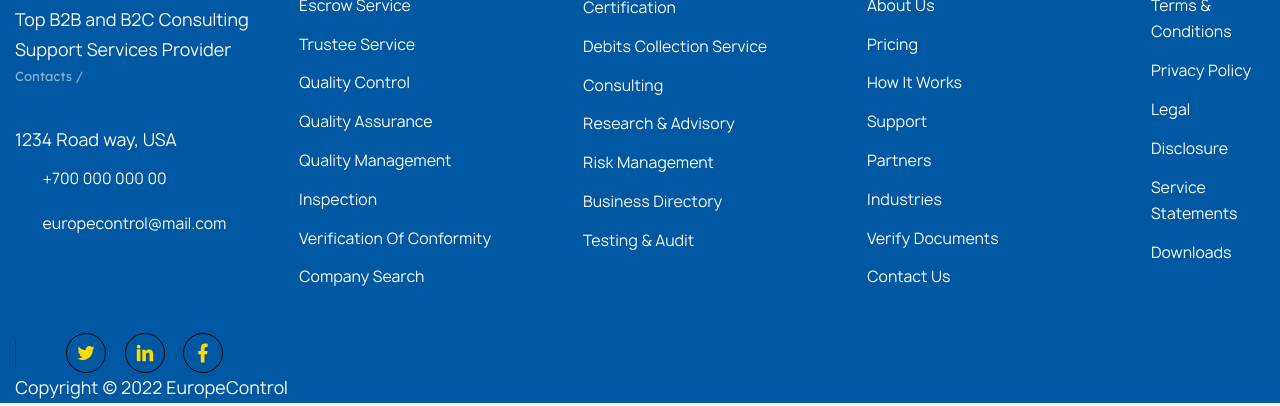
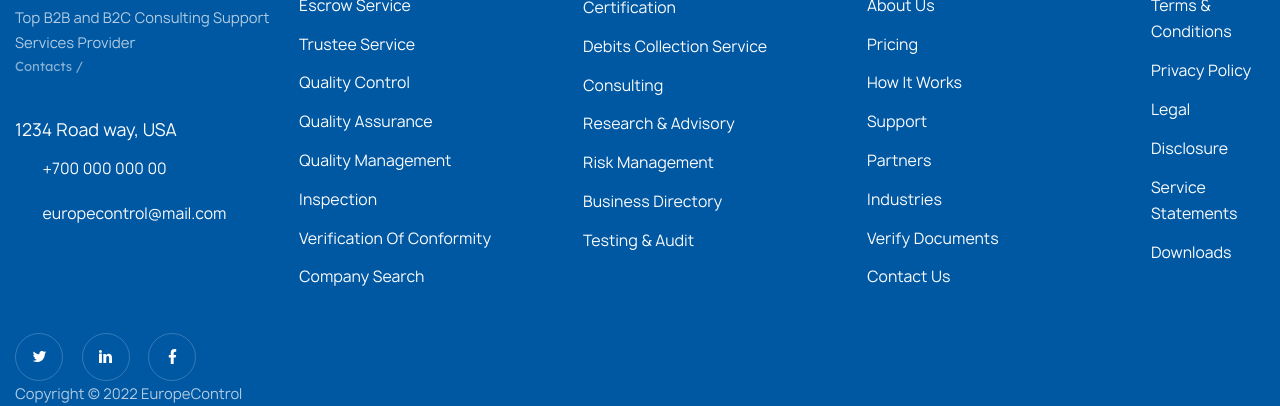
Before and after one commit to BakaySerg/europe-control, a website: page app/index.html in a window 1280 px wide. Shown: the part 877-1283 px from the top of the page. Drawn offline with nearby package versions, Linux system fonts and the light colour scheme; files that its build step writes are made by us from their sources; files whose address does not match are found by name.

Commit message:
footer - 80%

```diff
--- a/app/index.html
+++ b/app/index.html
@@ -49,6 +49,20 @@
 			<path fill="none" stroke="currentColor" stroke-linejoin="round" stroke-linecap="round" stroke-miterlimit="4" stroke-width="4.3636" d="M41.18 28.509l12.8-12.8-12.8-12.8"></path>
 			<path fill="none" stroke="currentColor" stroke-linejoin="round" stroke-linecap="round" stroke-miterlimit="4" stroke-width="4.3636" d="M4.202 15.707l49.778-0"></path>
 		</symbol>
+		<symbol id="i-map" viewBox="0 0 32 32">
+			<path fill="none" stroke="currentColor" stroke-linejoin="round" stroke-linecap="round" stroke-miterlimit="4" stroke-width="2" d="M16 17.333c-2.209 0-4-1.791-4-4s1.791-4 4-4c2.209 0 4 1.791 4 4s-1.791 4-4 4z"></path>
+			<path fill="none" stroke="currentColor" stroke-linejoin="round" stroke-linecap="round" stroke-miterlimit="4" stroke-width="2" d="M16 28c0 0-9.333-7.667-9.333-14.667 0-5.155 4.179-9.333 9.333-9.333s9.333 4.179 9.333 9.333c0 7-9.333 14.667-9.333 14.667z"></path>
+		</symbol>
+		<symbol id="i-tube" viewBox="0 0 37 32">
+			<path fill="none" stroke="currentColor" stroke-linejoin="round" stroke-linecap="round" stroke-miterlimit="4" stroke-width="2.5263" d="M10.088 10.088l-3.469-3.469"></path>
+			<path fill="none" stroke="currentColor" stroke-linejoin="round" stroke-linecap="round" stroke-miterlimit="4" stroke-width="2.5263" d="M18.526 6.602v-4.918"></path>
+			<path fill="none" stroke="currentColor" stroke-linejoin="round" stroke-linecap="round" stroke-miterlimit="4" stroke-width="2.5263" d="M26.964 10.088l3.469-3.469"></path>
+			<path fill="none" stroke="currentColor" stroke-linejoin="round" stroke-linecap="round" stroke-miterlimit="4" stroke-width="2.5263" d="M29.363 30.316h2.637c1.861 0 3.368-1.507 3.368-3.368v-1.708c0-1.733-0.889-3.345-2.361-4.35-3.633-2.477-8.753-4.047-14.481-4.047s-10.848 1.57-14.481 4.049c-1.472 1.005-2.361 2.617-2.361 4.349v1.708c0 1.861 1.507 3.368 3.368 3.368h2.637c1.395 0 2.526-1.132 2.526-2.526v-2.296c0-0.517 0.305-0.995 0.787-1.182 2.233-0.866 4.793-1.364 7.523-1.364s5.29 0.499 7.523 1.364c0.482 0.187 0.787 0.665 0.787 1.182v2.296c0 1.395 1.132 2.526 2.526 2.526v0z"></path>
+		</symbol>
+		<symbol id="i-email" viewBox="0 0 32 32">
+			<path fill="none" stroke="currentColor" stroke-linejoin="round" stroke-linecap="round" stroke-miterlimit="4" stroke-width="2" d="M10 13l3.901 2.405c0.631 0.389 1.358 0.595 2.099 0.595s1.468-0.206 2.099-0.595l3.901-2.405"></path>
+			<path fill="none" stroke="currentColor" stroke-linejoin="round" stroke-linecap="round" stroke-miterlimit="4" stroke-width="2" d="M24 6.667h-16c-2.209 0-4 1.791-4 4v10.667c0 2.209 1.791 4 4 4h16c2.209 0 4-1.791 4-4v-10.667c0-2.209-1.791-4-4-4z"></path>
+		</symbol>
 	</defs>
 </svg>
 
@@ -72,7 +86,7 @@
 						<img src="img/general/logo.svg" alt="logo" width="193" height="41">
 					</a>
 				</div>
-				<p class="text-sm">Top B2B and B2C Consulting Support Services Provider</p>
+				<p class="unim">Top B2B and B2C Consulting Support Services Provider</p>
 				<div>
 					<h4 class="overtitle">Contacts /</h4>
 					<address class="icon-text">
@@ -147,7 +161,7 @@
 					<a href="#"><svg class="icon icon--soc" viewBox="0 0 32 32"><use xlink:href="#i-fb"/></svg></a>
 				</nav>
 			</div>
-			<div class="footer__copy">Copyright © <span id="year">2022</span> EuropeControl</div>
+			<div class="footer__copy unim">Copyright © <span id="year">2022</span> EuropeControl</div>
 		</div>
 	</footer>
 
--- a/src/scss/base/_typography.scss
+++ b/src/scss/base/_typography.scss
@@ -37,3 +37,7 @@
 	align-items: center;
 	gap: 0.6em;
 }
+.unim {
+	font-size: em(15);
+	opacity: 0.7;
+}
--- a/src/scss/layout/_footer.scss
+++ b/src/scss/layout/_footer.scss
@@ -104,29 +104,23 @@
 	align-items: center;
 	gap: 1.1em;
 	position: relative;
-	@media (min-width: 700px){
-		padding-left: 3em;
-		&:before {
-			content: '';
-			position: absolute;
-			left: 0;
-			top: 5px;
-			bottom: 5px;
-			border-right: 1px solid $border;
-		}
-	}
 	a {
 		display: flex;
 		align-items: center;
 		justify-content: center;
-		width: 40px;
-		height: 40px;
+		width: 48px;
+		height: 48px;
 		color: inherit;
 		border-radius: 50%;
-		border: 1px solid $text;
+		border: 1px solid $border-light;
+		.icon {
+			color: inherit;
+			width: 19px;
+			height: 19px;
+		}
 		&:hover {
-			background-color: $text;
-			color: #fff;
+			color: $yellow;
+			border-color: $yellow;
 		}
 		@media (max-width: 1024px){
 			width: 36px;
```
Also changed, not shown: src/include/footer.html (+2 -2 lines), src/include/icon-sprite.html (+14 -0 lines).
